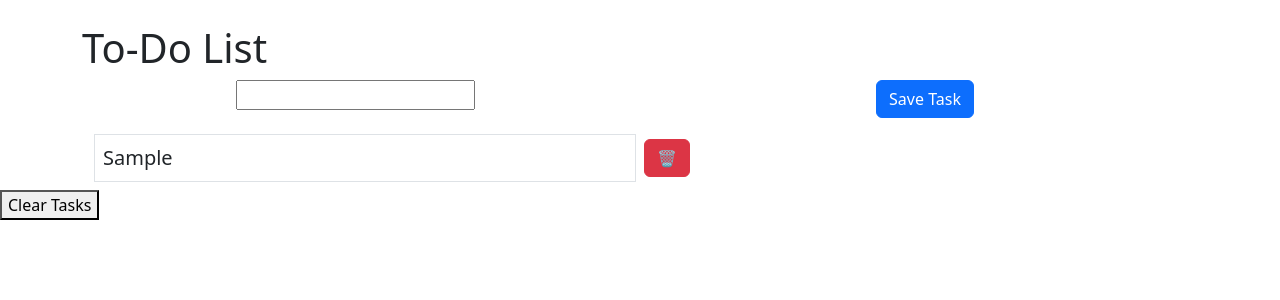
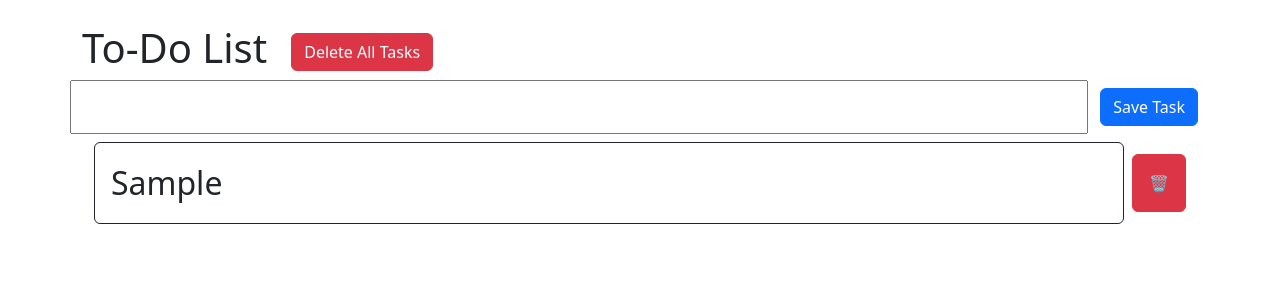
Before and after one commit to stanleyshi42/todo-list, an Angular app: page / in a window 1280 px wide. Both pictures are taken after typing "Sample" into the empty fields and a click on the button "Save Task". Shown: the top 300 px of the page. Built offline with nearby package versions, Linux system fonts and the light colour scheme.

Commit message:
various UI updates

```diff
--- a/src/app/app.component.html
+++ b/src/app/app.component.html
@@ -1,31 +1,33 @@
 <div class="container mt-4">
   <div class="row">
-    <div class="col">
+    <div class="col-auto">
       <h1>To-Do List</h1>
+    </div>
+    <div class="col-auto align-self-center">
+      <button (click)="clearAllTasks()" class="btn btn-danger">
+        Delete All Tasks
+      </button>
     </div>
   </div>
 
-  <div class="row justify-content-center text-center">
-    <div class="col">
-      <input class="" [(ngModel)]="newTask" />
+  <div class="row">
+    <div class="col m-0 g-0">
+      <input class="fs-2" style="width: 100%" [(ngModel)]="newTask" />
     </div>
-    <div class="col">
+    <div class="col-auto align-self-center">
       <button (click)="saveTask()" class="btn btn-primary">Save Task</button>
     </div>
   </div>
 
-  <!-- Create an element for each task; attaches an index number to each task -->
+  <!-- Create an element for each task; attaches an index number for the removeTask() function -->
   <div *ngFor="let task of tasks; index as i">
     <div class="row m-2">
-      <div class="col g-2">
-        <div class="lead border p-2">{{ task }}</div>
+      <div class="col g-2 m-0">
+        <div class="lead border border-dark rounded p-3 fs-2">{{ task }}</div>
       </div>
-      <div class="col g-2 align-self-center">
-        <div>
-          <button (click)="removeTask(i)" class="btn btn-danger">🗑️</button>
-        </div>
+      <div class="col-auto g-2 m-0 align-self-center">
+        <button (click)="removeTask(i)" class="btn btn-danger p-3">🗑️</button>
       </div>
     </div>
   </div>
 </div>
-<button (click)="clearAllTasks()">Clear Tasks</button>
```
